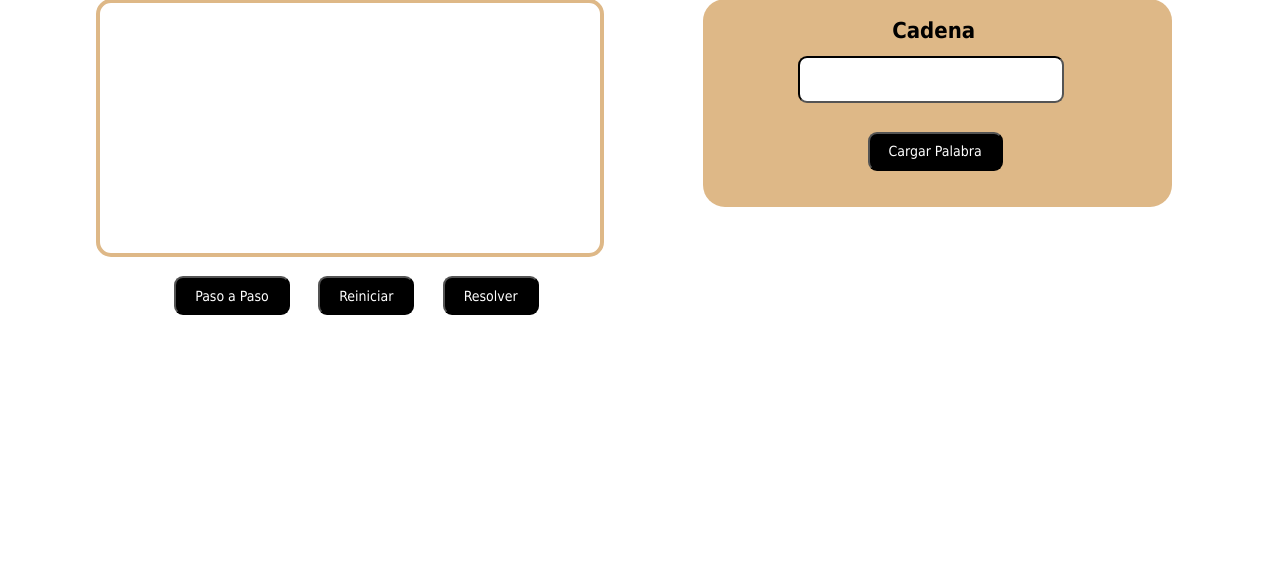
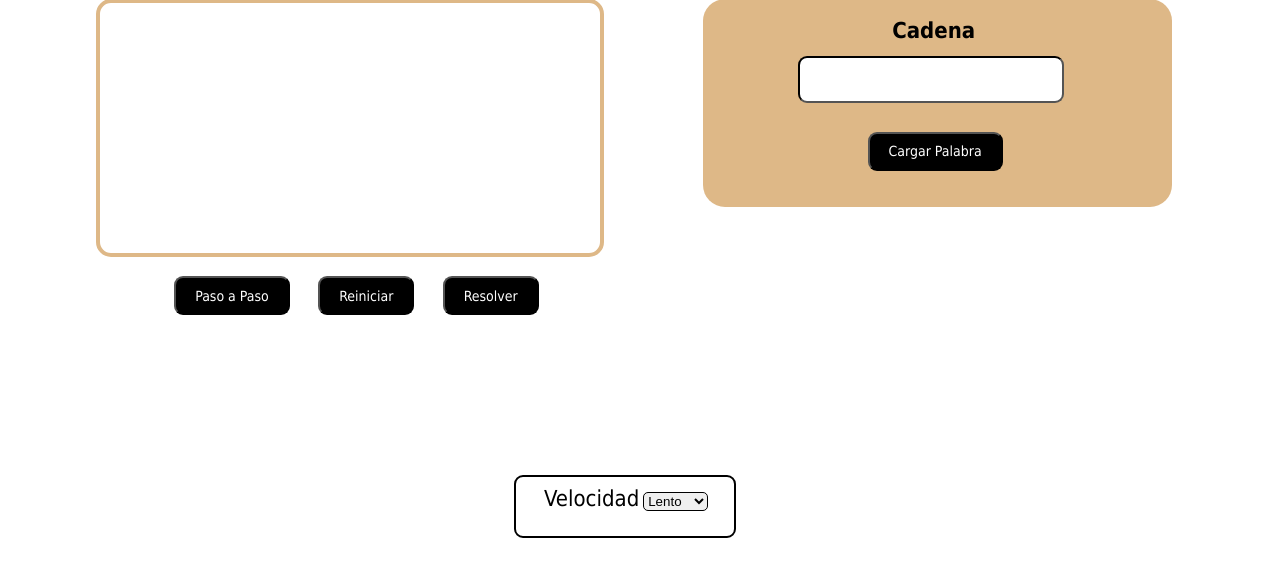
Before and after one commit to BaruxaGBF/turing, a PHP site: page / in a window 1280 px wide. Shown: the part 114-691 px from the top of the page. Run offline with PHP 8.4, Linux system fonts and the light colour scheme; some libraries are stand-ins or nearby versions.

Commit message:
se esmigajó

```diff
--- a/Index.html
+++ b/Index.html
@@ -31,6 +31,20 @@
 
         <p id="error" class="tipo1"></p>
         <p id="correcto" class="tipo1"></p>
+
+   </div>
+
+   <div class="container2">
+    <div class="sele-velo">
+        <div>
+            <label id="label-velocidad">Velocidad</label>
+            <select name="selector" id="selector">
+                <option value="1">Lento</option>
+                <option value="2">Medio</option>
+                <option value="3">Rápido</option>
+            </select>
+        </div>
+    </div>
    </div>
 
 
--- a/style.css
+++ b/style.css
@@ -74,6 +74,34 @@ body{
     font-size: 22px;
 }
 
+#label-velocidad{
+    color: black;
+    font-family: Tahoma;
+    font-size: 22px;
+}
+
+.container2 .sele-velo{
+    display: flex;
+
+}
+
+.sele-velo div{
+    display: inline;
+    border: 2px solid;
+    border-color:black;
+    border-radius: 9px;
+    width: 190px;
+    height: 50px;
+    padding-top: 0.25cm;
+    padding-left: 0.75cm;
+    margin-left: 40%;
+}
+
+#selector{
+    border-radius: 5px;
+    border-color: black
+}
+
 #c,#p, #d, #r{
     padding: 0.25cm .5cm;
     border-radius: 9px;
@@ -101,7 +129,7 @@ body{
 
 #error{
     font-size: 18px;
-    margin-top: -8.25cm;
+    margin-top: -5.25cm;
     color: black;
     margin-bottom: 5cm;
 }
@@ -114,6 +142,7 @@ body{
     resize: none;
     font-size: 18px;
     font-family: tahoma;
+    overflow: hidden;
 }
 
 #Grafo{
@@ -123,6 +152,10 @@ body{
 #p, #d, #r{
     margin-left:0.65cm;
     margin-bottom: 4cm;
+}
+
+#contenedor{
+    margin-top: 1cm;
 }
 
 .input div #label-cadena{
@@ -147,7 +180,6 @@ body{
 
 .container .botones{
     margin-top: 0.5cm;
-    margin-bottom: 3cm;
     margin-left: 3.75cm;
 }
 
```
